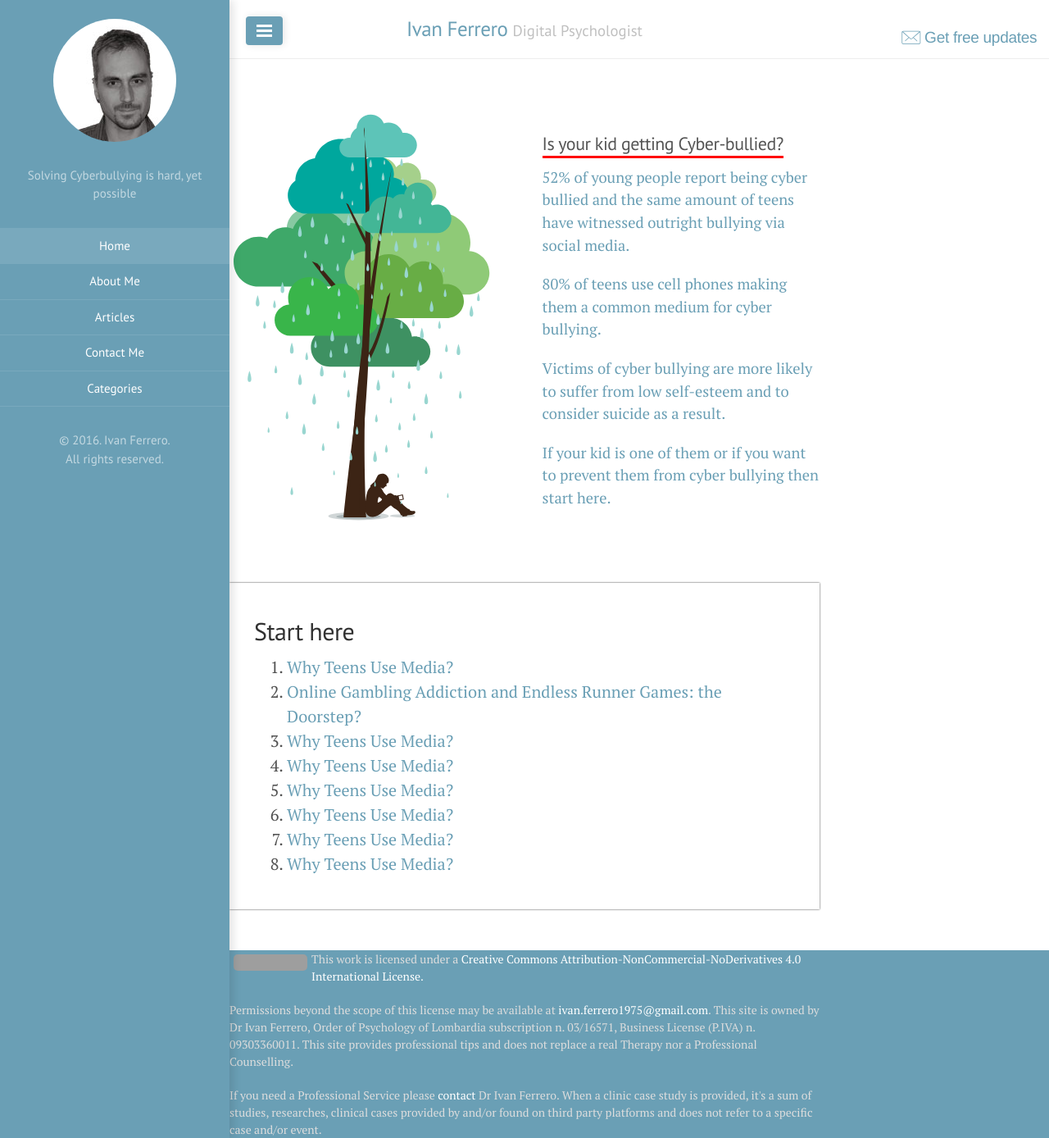
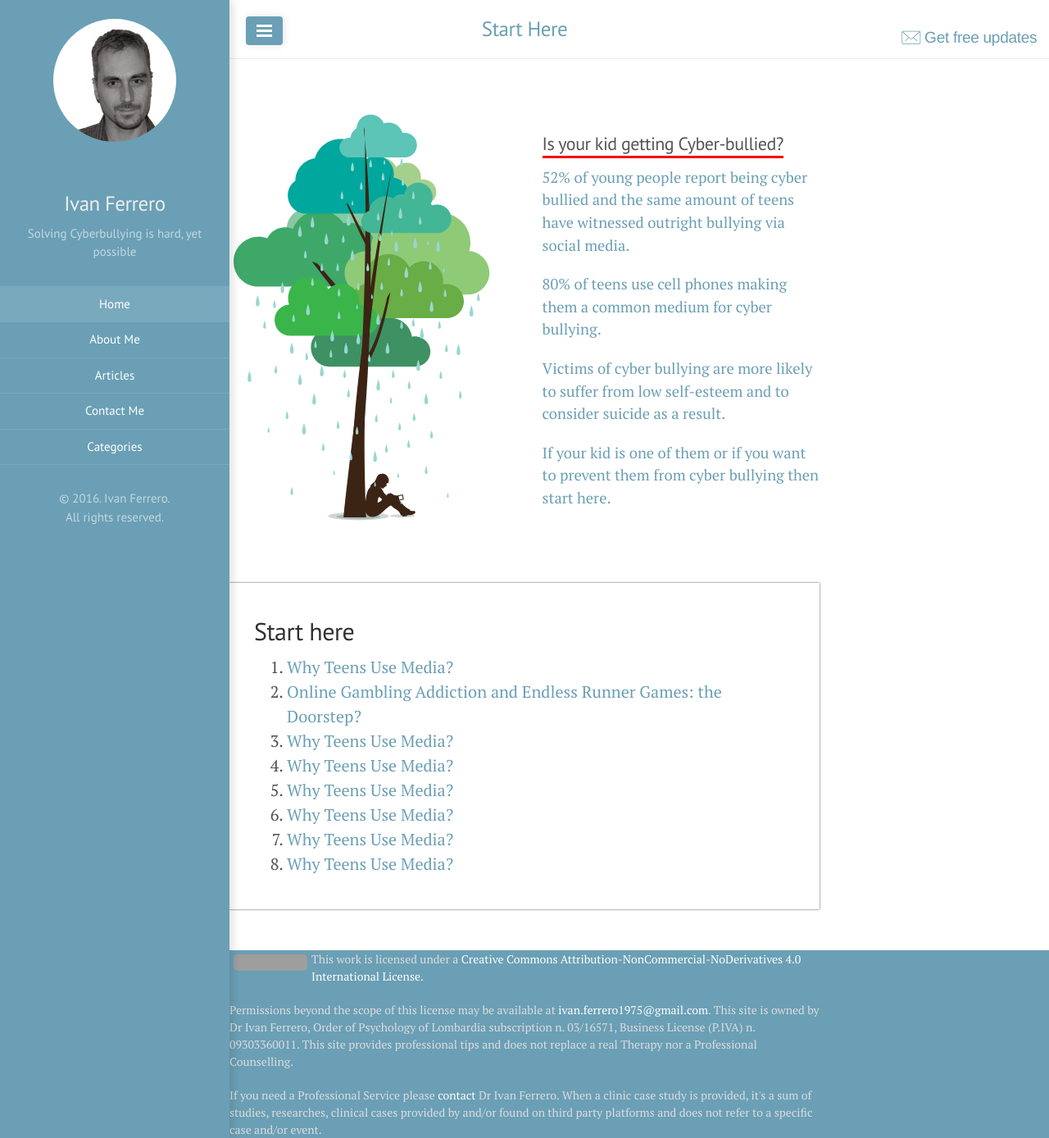
Before and after one commit to IvanPsy/cyber, a Jekyll site: the page built from index.html, in a window 1280 px wide and 1388 px high. Shown: the whole window at 82% size. Built offline with Jekyll 4.4.1, drawn with Linux system fonts in a browser that asks for light colours; the list of posts is cut into pages by our own code; comment, search, counter and statistics services are not loaded; grey boxes are pictures that could not be loaded.

Commit message:
no message

```diff
--- a/_includes/sidebar.html
+++ b/_includes/sidebar.html
@@ -8,6 +8,7 @@
   <div class="smallerCircularProfilePic"></div>
 
   <div class="sidebar-item" style="text-align:center">
+   <h3 style="color:#eee">{{site.title}}</h3>
     <p>{{ site.description }}</p>
   </div>
 
--- a/_layouts/default.html
+++ b/_layouts/default.html
@@ -16,9 +16,7 @@
       <div class="masthead">
         <div class="container" style="text-align:center">
           <h3 class="masthead-title">
-            <a href="/" title="Home">{{ site.title }}</a>
-            <small>{{ site.tagline }}</small>
-
+            <a href="/#chapters" title="Home">Start Here</a>
           </h3>
 
         </div>
--- a/index.html
+++ b/index.html
@@ -16,7 +16,7 @@ title: Home
 <div style="clear: both"></div>
 
 
-<div class="chapters">
+<div id="chapters" class="chapters">
     <h2>Start here</h2>
     <ol class="home-ol">
         {% include chapter-links.html %}
```
